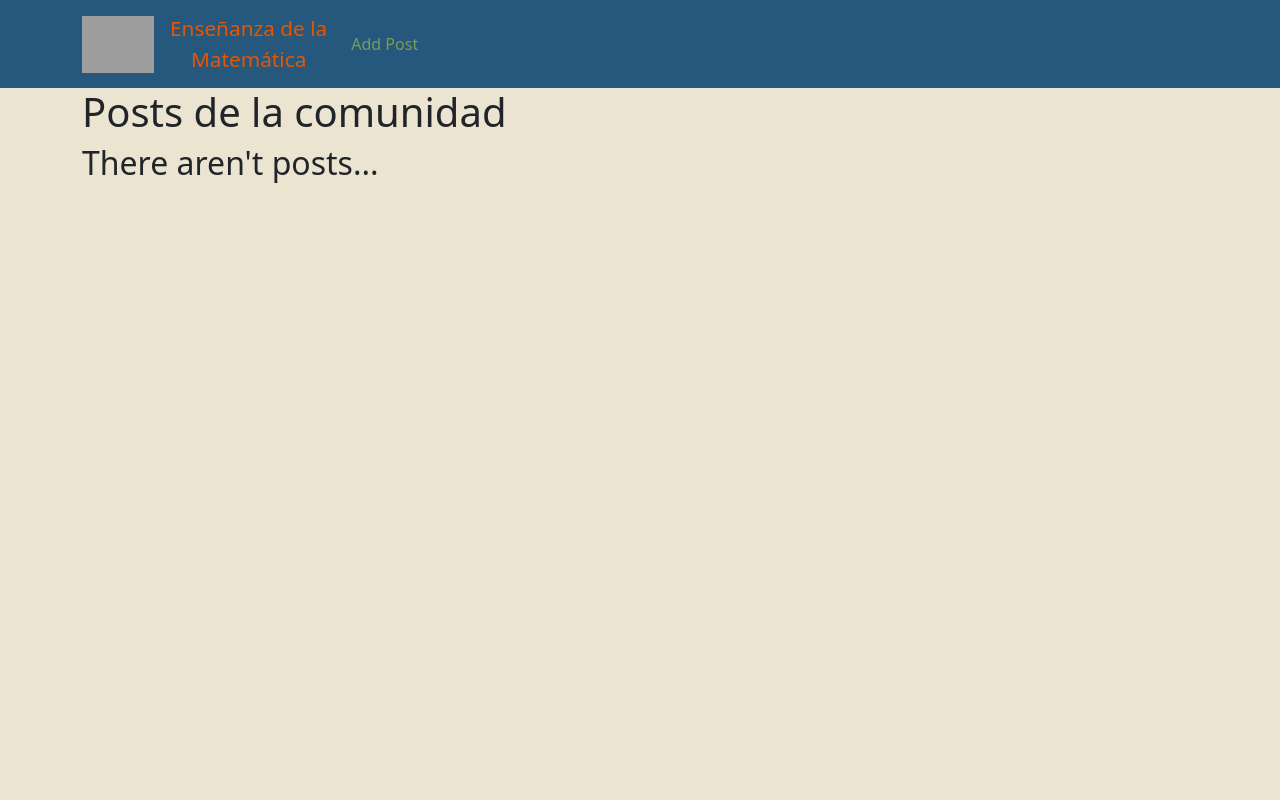
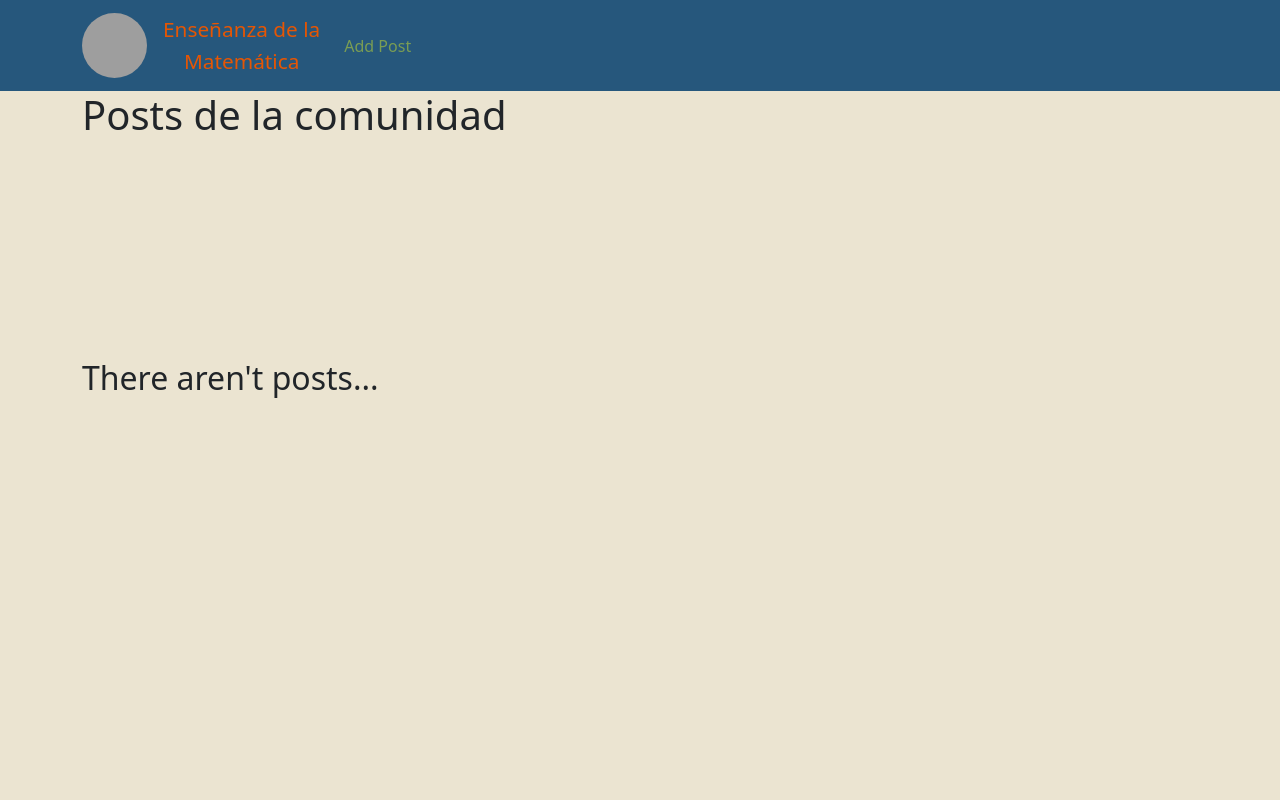
Before and after one commit to migo8591/blog_teaching_math, a Python web app: template app/public/templates/public/index.html in a window 1280 px wide. Run offline with Jinja, Linux system fonts and the light colour scheme; the template is opened without the code that fills it, so the values that code supplies are empty; grey boxes are pictures that could not be loaded.

Commit message:
It change colors and shape of logo

```diff
--- a/app/public/templates/public/index.html
+++ b/app/public/templates/public/index.html
@@ -7,13 +7,13 @@
 {% block content %}
 
 <h1 class="titleMain">Posts de la comunidad</h1>
+<div class="caja" id="caja">
 {% for post in posts %}
-<div class="shadow p-3 mb-2 bg-body rounded">
-
+    <div  id="conten" class="shadow p-3 mb-2 rounded conten">
         <h4>{{post.title}}</h4>
-
+    </div>
+    {% else %}
 </div>
-{% else %}
 <h2>There aren't posts...</h2>
 <script>
     var myTitle = document.querySelector("#title")
--- a/app/static/css/base.css
+++ b/app/static/css/base.css
@@ -14,7 +14,26 @@ body{
     color:var(--color-itemNavbarII);
     font-weight: 500;
 }
+#imageLoco{
+    width: 65px;
+    height: 65px;
+    border-radius: 50%;
+}
 
 .myNavbar{
     background-color: var(--color-navbar);
 }
+.caja {
+	width: 90%;
+    height: 200px;
+	max-width: 1000px;
+	margin: 10px auto 10px auto;
+	display: grid;
+	grid-template-columns: repeat(4, 1fr);
+	gap: 40px;
+}
+.conten{
+    height: 100%;
+    background: var(--color-contenedor)
+    /* background: wheat; */
+}
--- a/app/static/css/custom.css
+++ b/app/static/css/custom.css
@@ -1,7 +1,11 @@
 :root{
     --color-body:#EBE4D1;
     --color-navbar:#26577C;
+    --color-contenedor:#B4B4B3;
     --color-itemNavbarI:#E55604;
     --color-itemNavbarII:#7A9D54;
     --color-itemNavbarIII:#23b7cab4;
+
 }
+/* pallet Color Hunt: EBE4D1, B4B4B3, 26577C, E55604 */
+/* https://colorhunt.co/palette/ebe4d1b4b4b326577ce55604 */
--- a/app/templates/navbar.html
+++ b/app/templates/navbar.html
@@ -1,7 +1,7 @@
 <nav class="navbar navbar-expand-sm navbar-dark myNavbar">
   <div class="container">
     <a class="navbar-brand" href="{{url_for('public.index')}}">
-      <img src="{{url_for('static', filename='images/mate.jpg')}}" alt="" width="72" height="57">
+      <img id="imageLoco" src="{{url_for('static', filename='images/mate.jpg')}}" alt="" width="72" height="57">
     </a>
     <a class="navbar-brand li_NavbarI" href="{{url_for('public.index')}}"><center>Enseñanza de la</center><center>Matemática</center></a>
       <button class="navbar-toggler d-lg-none" type="button" data-bs-toggle="collapse" data-bs-target="#collapsibleNavId" aria-controls="collapsibleNavId"
--- a/config.py
+++ b/config.py
@@ -17,7 +17,7 @@ class ProductionConfig(Config):
     DEBUG = False
     SQLALCHEMY_DATABASE_URI = f"mysql://{user}:{password}@{host}/{database}"
 class TestingConfig(Config):
-    DEBUG = False
+    DEBUG = True
     SQLALCHEMY_DATABASE_URI = DATABASE_CONNECTION_URI
 
 
--- a/entrypoint.py
+++ b/entrypoint.py
@@ -6,7 +6,7 @@ configuracion1= config['development']
 configuracion2 = config['production']
 configuracion3 = config['testing']
 
-myApp=create_app(configuracion1)
+myApp=create_app(configuracion3)
 
 if __name__ == '__main__':
     myApp.run()
```
Also changed, not shown: instance/teaching.db.
